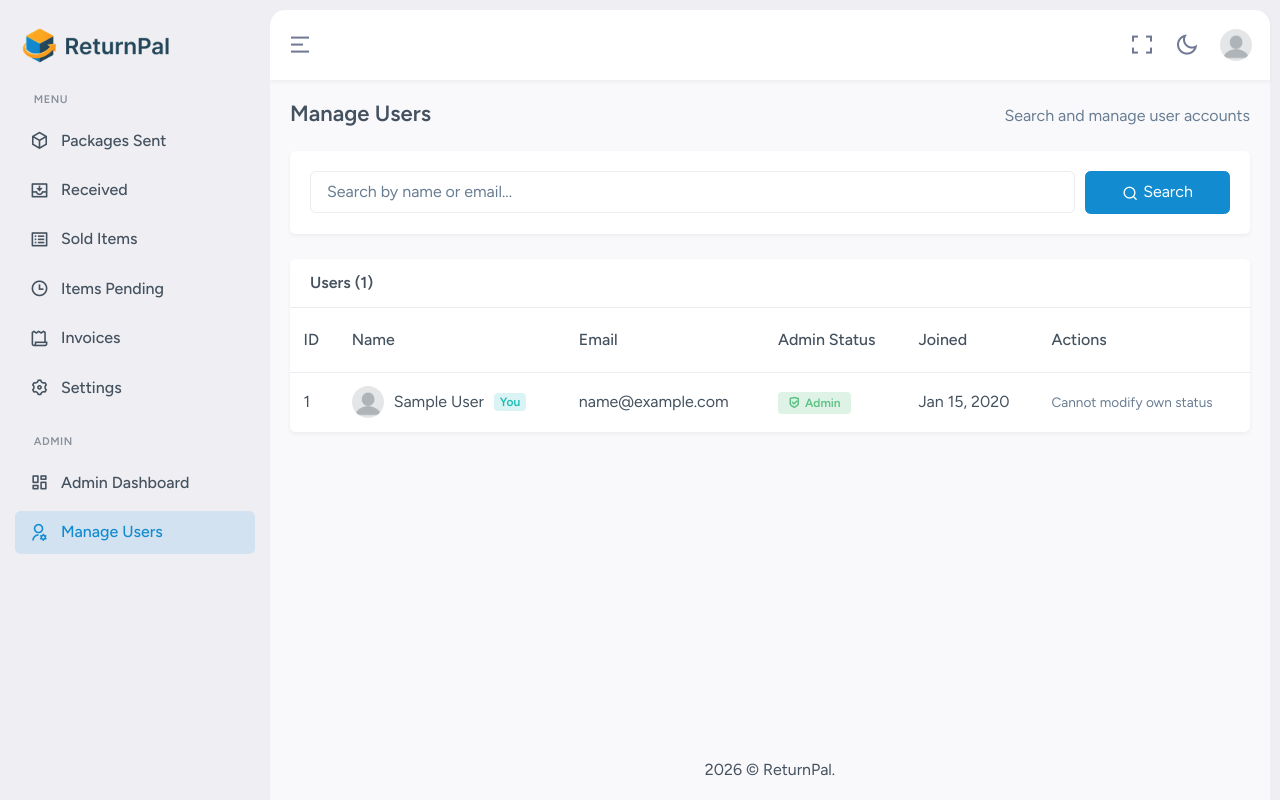
After one commit to sdaminul/returnpals, a Laravel app: page /admin/users in a window 1280 px wide. The commit adds this page. Run offline with Laravel 10, Linux system fonts and the light colour scheme; a user stored in the database is signed in; tables that the repository leaves empty hold one stand-in row (values such as "Sample post"); parts of the project's set-up code (start-up, migrations or seed data) failed here and were passed over; some libraries are stand-ins or nearby versions.

Commit message:
Add admin panel migration, controllers, routes, and views
Co-authored-by: sdaminul <72957955+sdaminul@users.noreply.github.com>

```diff
--- /dev/null
+++ b/app/Http/Controllers/Admin/UserController.php
@@ -0,0 +1,42 @@
+<?php
+
+namespace App\Http\Controllers\Admin;
+
+use App\Http\Controllers\Controller;
+use App\Models\User;
+use Illuminate\Http\RedirectResponse;
+use Illuminate\Http\Request;
+use Illuminate\Support\Facades\Auth;
+use Illuminate\View\View;
+
+class UserController extends Controller
+{
+    public function index(Request $request): View
+    {
+        $search = $request->input('search');
+
+        $users = User::query()
+            ->when($search, function ($query, $search) {
+                $query->where('name', 'like', "%{$search}%")
+                      ->orWhere('email', 'like', "%{$search}%");
+            })
+            ->orderBy('created_at', 'desc')
+            ->paginate(15);
+
+        return view('admin.users.index', compact('users', 'search'));
+    }
+
+    public function toggleAdmin(Request $request, User $user): RedirectResponse
+    {
+        // Prevent users from toggling their own admin status
+        if ($user->id === Auth::id()) {
+            return back()->with('error', 'You cannot toggle your own admin status.');
+        }
+
+        $user->is_admin = !$user->is_admin;
+        $user->save();
+
+        $status = $user->is_admin ? 'granted' : 'revoked';
+        return back()->with('success', "Admin access {$status} for {$user->name}.");
+    }
+}
--- a/app/Models/User.php
+++ b/app/Models/User.php
@@ -21,6 +21,7 @@ class User extends Authenticatable
         'name',
         'email',
         'password',
+        'is_admin',
     ];
 
     /**
@@ -41,5 +42,6 @@ class User extends Authenticatable
     protected $casts = [
         'email_verified_at' => 'datetime',
         'password' => 'hashed',
+        'is_admin' => 'boolean',
     ];
 }
--- a/app/Providers/AuthServiceProvider.php
+++ b/app/Providers/AuthServiceProvider.php
@@ -2,7 +2,7 @@
 
 namespace App\Providers;
 
-// use Illuminate\Support\Facades\Gate;
+use Illuminate\Support\Facades\Gate;
 use Illuminate\Foundation\Support\Providers\AuthServiceProvider as ServiceProvider;
 
 class AuthServiceProvider extends ServiceProvider
@@ -21,6 +21,8 @@ class AuthServiceProvider extends ServiceProvider
      */
     public function boot(): void
     {
-        //
+        Gate::define('access-admin', function ($user) {
+            return $user->is_admin === true;
+        });
     }
 }
--- /dev/null
+++ b/resources/views/admin/users/index.blade.php
@@ -0,0 +1,145 @@
+@extends('layouts.dashboard')
+
+@section('title', 'Manage Users')
+
+@section('content')
+    <!-- Page Title -->
+    <div class="row">
+        <div class="col-12">
+            <div class="page-title-box">
+                <h4 class="fw-semibold">Manage Users</h4>
+                <p class="mb-0 text-muted">Search and manage user accounts</p>
+            </div>
+        </div>
+    </div>
+
+    <!-- Search Form -->
+    <div class="row">
+        <div class="col-12">
+            <div class="card">
+                <div class="card-body">
+                    <form method="GET" action="{{ route('admin.users.index') }}">
+                        <div class="row g-2">
+                            <div class="col-md-10">
+                                <input
+                                    type="text"
+                                    name="search"
+                                    class="form-control"
+                                    placeholder="Search by name or email..."
+                                    value="{{ $search ?? '' }}"
+                                >
+                            </div>
+                            <div class="col-md-2">
+                                <button type="submit" class="btn btn-primary w-100">
+                                    <i class="ri-search-line me-1"></i>Search
+                                </button>
+                            </div>
+                        </div>
+                    </form>
+                </div>
+            </div>
+        </div>
+    </div>
+
+    <!-- Users Table -->
+    <div class="row">
+        <div class="col-12">
+            <div class="card">
+                <div class="card-header">
+                    <h5 class="card-title mb-0">Users ({{ $users->total() }})</h5>
+                </div>
+                <div class="card-body p-0">
+                    <div class="table-responsive">
+                        <table class="table align-middle text-nowrap table-hover mb-0">
+                            <thead>
+                                <tr>
+                                    <th class="py-3">ID</th>
+                                    <th class="py-3">Name</th>
+                                    <th class="py-3">Email</th>
+                                    <th class="py-3">Admin Status</th>
+                                    <th class="py-3">Joined</th>
+                                    <th class="py-3">Actions</th>
+                                </tr>
+                            </thead>
+                            <tbody>
+                                @forelse($users as $user)
+                                    <tr>
+                                        <td>{{ $user->id }}</td>
+                                        <td>
+                                            <div class="d-flex align-items-center">
+                                                <img
+                                                    src="{{ asset('dashboard/assets/images/users/dummy-avatar.jpg') }}"
+                                                    alt="avatar"
+                                                    class="rounded-circle me-2"
+                                                    width="32"
+                                                    height="32"
+                                                >
+                                                <span>{{ $user->name }}</span>
+                                                @if($user->id === Auth::id())
+                                                    <span class="badge bg-info-subtle text-info ms-2">You</span>
+                                                @endif
+                                            </div>
+                                        </td>
+                                        <td>{{ $user->email }}</td>
+                                        <td>
+                                            @if($user->is_admin)
+                                                <span class="badge bg-success-subtle text-success py-1 px-2">
+                                                    <i class="ri-shield-check-line me-1"></i>Admin
+                                                </span>
+                                            @else
+                                                <span class="badge bg-secondary-subtle text-secondary py-1 px-2">
+                                                    User
+                                                </span>
+                                            @endif
+                                        </td>
+                                        <td>{{ $user->created_at->format('M d, Y') }}</td>
+                                        <td>
+                                            @if($user->id !== Auth::id())
+                                                <form method="POST" action="{{ route('admin.users.toggle-admin', $user) }}" class="d-inline">
+                                                    @csrf
+                                                    @method('PATCH')
+                                                    <button
+                                                        type="submit"
+                                                        class="btn btn-sm {{ $user->is_admin ? 'btn-warning' : 'btn-success' }}"
+                                                        onclick="return confirm('Are you sure you want to {{ $user->is_admin ? 'revoke' : 'grant' }} admin access for {{ $user->name }}?')"
+                                                    >
+                                                        <i class="ri-shield-user-line me-1"></i>
+                                                        {{ $user->is_admin ? 'Revoke Admin' : 'Make Admin' }}
+                                                    </button>
+                                                </form>
+                                            @else
+                                                <span class="text-muted small">Cannot modify own status</span>
+                                            @endif
+                                        </td>
+                                    </tr>
+                                @empty
+                                    <tr>
+                                        <td colspan="6" class="text-center py-4 text-muted">
+                                            @if($search)
+                                                No users found matching "{{ $search }}"
+                                            @else
+                                                No users found
+                                            @endif
+                                        </td>
+                                    </tr>
+                                @endforelse
+                            </tbody>
+                        </table>
+                    </div>
+                </div>
+                @if($users->hasPages())
+                    <div class="card-footer">
+                        <div class="d-flex justify-content-between align-items-center">
+                            <div class="text-muted">
+                                Showing {{ $users->firstItem() }} to {{ $users->lastItem() }} of {{ $users->total() }} users
+                            </div>
+                            <div>
+                                {{ $users->appends(['search' => $search])->links('pagination::bootstrap-5') }}
+                            </div>
+                        </div>
+                    </div>
+                @endif
+            </div>
+        </div>
+    </div>
+@endsection
--- a/resources/views/layouts/dashboard.blade.php
+++ b/resources/views/layouts/dashboard.blade.php
@@ -72,6 +72,13 @@
                                     </a>
                                     <div class="dropdown-menu dropdown-menu-end">
                                         <h6 class="dropdown-header">Welcome {{ \Illuminate\Support\Facades\Auth::user()->name ?? "User" }}!</h6>
+                                        @can('access-admin')
+                                            <a class="dropdown-item" href="{{ route('admin.dashboard') }}">
+                                                <i class="ri-shield-user-line align-middle me-1 fs-18"></i>
+                                                <span class="align-middle">Admin Panel</span>
+                                            </a>
+                                            <div class="dropdown-divider my-1"></div>
+                                        @endcan
                                         <a class="dropdown-item" href="{{ route('dashboard.settings') }}">
                                             <i class="ri-settings-3-line align-middle me-1 fs-18"></i>
                                             <span class="align-middle">Settings</span>
@@ -169,6 +176,28 @@
                                 <span class="nav-text">Settings</span>
                             </a>
                         </li>
+
+                        @can('access-admin')
+                            <li class="menu-title mt-2">Admin</li>
+
+                            <li class="nav-item">
+                                <a class="nav-link {{ request()->routeIs('admin.dashboard') ? 'active' : '' }}" href="{{ route('admin.dashboard') }}">
+                                    <span class="nav-icon">
+                                        <i class="ri-dashboard-line"></i>
+                                    </span>
+                                    <span class="nav-text">Admin Dashboard</span>
+                                </a>
+                            </li>
+
+                            <li class="nav-item">
+                                <a class="nav-link {{ request()->routeIs('admin.users.*') ? 'active' : '' }}" href="{{ route('admin.users.index') }}">
+                                    <span class="nav-icon">
+                                        <i class="ri-user-settings-line"></i>
+                                    </span>
+                                    <span class="nav-text">Manage Users</span>
+                                </a>
+                            </li>
+                        @endcan
                     </ul>
                 </div>
             </div>
--- a/routes/web.php
+++ b/routes/web.php
@@ -1,5 +1,7 @@
 <?php
 
+use App\Http\Controllers\Admin\DashboardController as AdminDashboardController;
+use App\Http\Controllers\Admin\UserController as AdminUserController;
 use App\Http\Controllers\Auth\AuthController;
 use App\Http\Controllers\Dashboard\InvoicesController;
 use App\Http\Controllers\Dashboard\OverviewController;
@@ -43,3 +45,10 @@ Route::middleware('auth')->prefix('dashboard')->name('dashboard.')->group(functi
     Route::get('/settings', [SettingsController::class, 'index'])->name('settings');
     Route::post('/settings', [SettingsController::class, 'update'])->name('settings.update');
 });
+
+// Admin Routes
+Route::middleware(['auth', 'can:access-admin'])->prefix('admin')->name('admin.')->group(function () {
+    Route::get('/dashboard', [AdminDashboardController::class, 'index'])->name('dashboard');
+    Route::get('/users', [AdminUserController::class, 'index'])->name('users.index');
+    Route::patch('/users/{user}/toggle-admin', [AdminUserController::class, 'toggleAdmin'])->name('users.toggle-admin');
+});
```
Also changed, not shown: app/Http/Controllers/Admin/DashboardController.php (added, +29 -0 lines), resources/views/admin/dashboard.blade.php (added, +135 -0 lines), database/migrations/2026_02_19_053818_add_is_admin_to_users_table.php (added).
